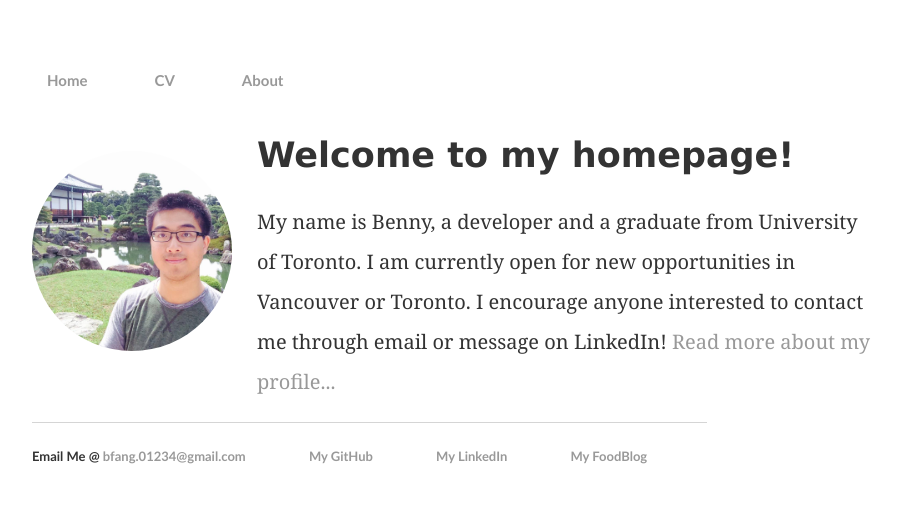
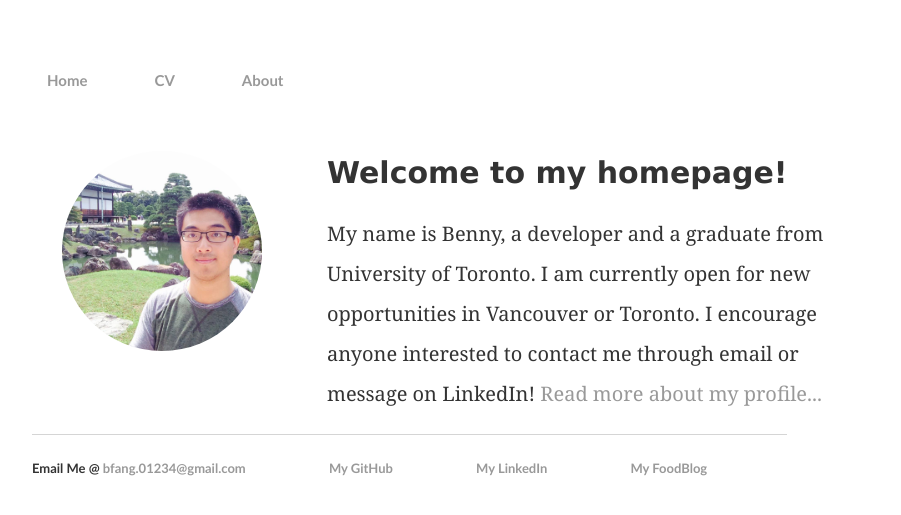
Before and after one commit to bennyfang/bennyfang.github.io, a Jekyll site: the page built from index.html, in a window 1280 px wide. Shown: the top 515 px of the page, without its empty margins (188-1089 px from the left). Built offline with Jekyll 4.4.1, drawn with Linux system fonts in a browser that asks for light colours.

Commit message:
Updated CV and slightly improved layout

```diff
--- a/_includes/footer.html
+++ b/_includes/footer.html
@@ -1,4 +1,5 @@
 <footer>
+	<div class="border"></div>
 	<ul>
 		<li>Email Me @ <a href="mailto:bfang.01234@gmail.com">bfang.01234@gmail.com</a></li>
 		<li><a href="https://github.com/bennyfang">My GitHub</a></li>
--- a/_layouts/cv.html
+++ b/_layouts/cv.html
@@ -11,7 +11,7 @@
 
             <div id="main">
 
-                <div class="col-md-12">
+                <div class="col-md-10">
 
                     {% include header.html %}
 
--- a/about/index.html
+++ b/about/index.html
@@ -7,6 +7,6 @@ description: Technologies used to build this site
     <h1>My website is</h1>
         <p>Powered by <a href="http://jekyllrb.com/" title="Jekyll">Jekyll</a></p>
         <p>Hosted on <a href="http://github.com/bennyfang/bennyfang.github.io" title="This site hosted on GitHub">GitHub</a> thanks to <a href="http://pages.github.com/" title="GitHub Pages">GitHub Pages</a></p>
-        <p>Customized by <a href="http://getbootstrap.com/" title="Bootstrap">Bootstrap</a> and <a href="https://www.javascript.com/JavaScript" title="JavaScript">JavaScript</a></p>
+        <p>Customized with <a href="http://getbootstrap.com/" title="Bootstrap">Bootstrap</a> and <a href="https://www.javascript.com/JavaScript" title="JavaScript">JavaScript</a></p>
         <p>A work in progress</p>
 </div>
--- a/css/style.css
+++ b/css/style.css
@@ -13,6 +13,12 @@ body, p, .cv li, .cv ul li {
 @media (min-width: 1200px) {
   .container {
     width: 900px;
+  }
+}
+
+@media (min-width: 800px) {
+  .footer {
+    width: 600px;
   }
 }
 
@@ -41,7 +47,7 @@ nav ul li {
 }
 
 footer {
-    border-top: 1px solid #d5d5d5;
+	border-top: 1px solid #d5d5d5; /* grey border */
     float: left;
     font-size: 13px;
     bottom: 0px;
@@ -50,7 +56,7 @@ footer {
 
 footer ul li {
     display: inline;
-    margin-right: 60px;
+    margin-right: 80px;
     line-height: 200%;
 }
 
@@ -66,16 +72,16 @@ a:hover {
 }
 
 h1 {
-    font-size: 35px;
-    padding-bottom: 17.5px;
-}
-h2 {
     font-size: 30px;
     padding-bottom: 15px;
 }
-h3 {
+h2 {
     font-size: 25px;
     padding-bottom: 12.5px;
+}
+h3 {
+    font-size: 20px;
+    padding-bottom: 10px;
 }
 p {
     font-size: 20px;
@@ -92,48 +98,15 @@ p {
     margin-left: -19px; /* match bulletpoint with paragraph */
     list-style-position: outside;
 }
+.cv ul li.innerbullet {
+	list-style-type: circle;
+	margin-left: 19px; /* place indentation for secondary bullet */
+}
 
 .cv h1 { font-style: italic; }
 .cv h2 { text-decoration: underline; }
 
-/* cv sidebar */
-/*
-.cvsidebar {
-    width: inherit;
-    min-width: 220px;
-    max-width: 220px;
-    background-color:#f5f5f5;
-    float: left;
-    height:100%;
-    position:relative;
-    overflow-y:auto;
-    overflow-x:hidden;
-}
-
-.cvsidebar nav {
-    width: 200px;
-    padding-left: 30px;
-}
-
-.cvsidebar nav ul li {
-    font-size: 15px;
-    float: left;
-    list-style: none;
-
-}
-.cvsidebar nav.stick {
-    position: fixed;
-    top: 0;
-    z-index: 10000;
-    margin-top: 0px;
-}
-*/
-
-/* offcanvas style */
-
-body,html,.row-offcanvas {
-  height:100%;
-}
+/* sidebar and main format under cv */
 
 #sidebar {
   width: inherit;
@@ -145,6 +118,7 @@ body,html,.row-offcanvas {
   overflow-y:auto;
   overflow-x:hidden;
 }
+
 #main {
   height:100%;
   overflow:auto;
@@ -204,7 +178,7 @@ body,html,.row-offcanvas {
     overflow: hidden;
     border-radius: 50%;
     float: left;
-    margin: 15px 25px 15px 0px;
+    margin: 15px;
 }
 
 .cv .image-cropper {
@@ -214,7 +188,7 @@ body,html,.row-offcanvas {
     overflow: hidden;
     border-radius: 50%;
     float: right;
-    margin: 15px 0px 15px 15px;
+    margin: 15px;
 }
 
 img {
@@ -230,7 +204,7 @@ img.square {
     position: relative;
     overflow: hidden;
     float: right;
-    margin: 15px 0px 15px 15px;
+    margin: 15px;
     display: inline;
 }
 
--- a/index.html
+++ b/index.html
@@ -4,9 +4,16 @@ title: Home
 description: Benny's homepage
 ---
 <div class="home">
-    <div class="image-cropper">
+    <!--div class="image-cropper">
         <img alt="Benny Fang" src="img/Profile.jpg">
+    </div-->
+    <div class="col-sm-4">
+		<div class="image-cropper">
+        <img alt="Benny Fang" src="img/Profile.jpg">
+    	</div>
     </div>
-    <section id="fixedRight"><h1>Welcome to my homepage!</h1></section>
-    <section id="fixedRight"><p>My name is Benny, a developer and a graduate from University of Toronto. I am currently open for new opportunities in Vancouver or Toronto. I encourage anyone interested to contact me through email or message on LinkedIn! <a href="/cv">Read more about my profile...</a></p></section>
+    <div class="col-sm-8">
+    <section><h1>Welcome to my homepage!</h1></section>
+    <section><p>My name is Benny, a developer and a graduate from University of Toronto. I am currently open for new opportunities in Vancouver or Toronto. I encourage anyone interested to contact me through email or message on LinkedIn! <a href="/cv">Read more about my profile...</a></p></section>
+    </div>
 </div>
```
Also changed, not shown: cv/index.html (+21 -18 lines), 1 other file.
